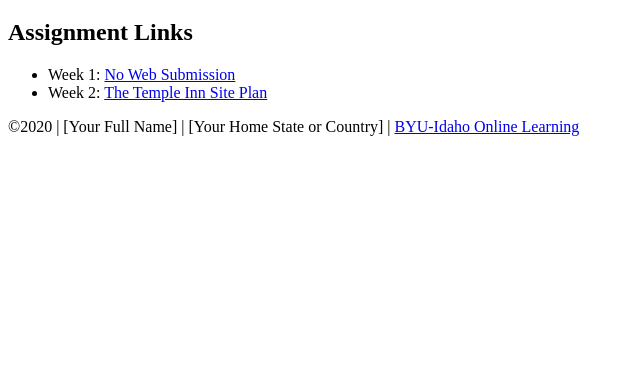
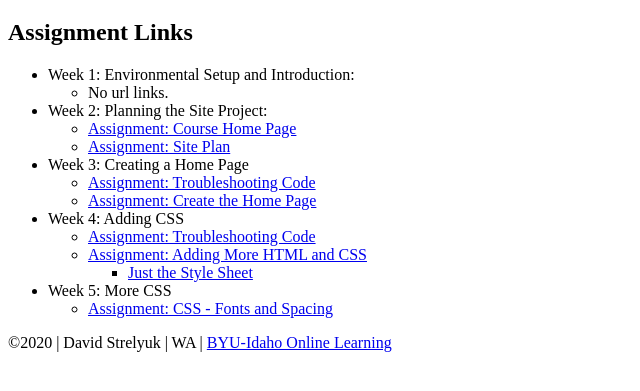
Before and after one commit to dv1651st/dv1651st.github.io, a plain HTML site: page index.html in a window 1280 px wide. Shown: the part 61-452 px from the top of the page, without its empty margins (0-640 px from the left). Drawn offline with Linux system fonts and the light colour scheme.

Commit message:
I goofed up for 5 weeks and now I'm ungoofing up

```diff
--- a/index.html
+++ b/index.html
@@ -12,12 +12,44 @@
       <main>
         <h2>Assignment Links</h2>
         <ul>
-          <li>Week 1: <a href="#">No Web Submission</a></li>
-          <li>Week 2: <a href="site-plan.html">The Temple Inn Site Plan</a></li>
+          <li>Week 1: Environmental Setup and Introduction: </li>
+          <ul>
+              <li>
+                  No url links.
+              </li>
+          </ul>
+          <li>Week 2: Planning the Site Project: </li>
+          <ul>
+            <li><a href="index.html"> Assignment: Course Home Page </a></li>
+            <li><a href="site-plan.html"> Assignment: Site Plan </a></li>
+          </ul>
+          <li>Week 3: Creating a Home Page </li>
+          <ul>
+            <li><a href="fixedhtml.html"> Assignment: Troubleshooting Code </a></li>
+            <li><a href="project/index.html"> Assignment: Create the Home Page </a></li>
+           </ul>
+          <li>Week 4: Adding CSS </li>
+          <ul>
+            <li><a href="fixedhtml.html"> Assignment: Troubleshooting Code </a></li>
+            <li><a href="project/index.html"> Assignment: Adding More HTML and CSS </a></li>
+            <ul><li><a href="project/css/style.css"> Just the Style Sheet </a></li></ul>
+           </ul>
+          <li>Week 5: More CSS </li>
+          <ul>
+            <li><a href="project/index.html"> Assignment: CSS - Fonts and Spacing </a></li>
+          </ul>
+          <!--<li>Week 6: CSS Layout </li>
+          <ul>
+            <li></li>
+          </ul>
+          <li>Week 7: Finishing the Home Page </li>
+          <ul>
+            <li></li>
+          </ul>-->
         </ul>
       </main>
       <footer>
-        &copy;2020 | [Your Full Name] | [Your Home State or Country] | <a href="https://www.byui.edu/online" target="_blank">BYU-Idaho Online Learning</a>
+        &copy;2020 | David Strelyuk | WA | <a href="https://www.byui.edu/online" target="_blank">BYU-Idaho Online Learning</a>
       </footer>
 </body>
 </html>
```
Also changed, not shown: css/site-plan.css (renamed from project/css/site-plan.css), images/logo.svg (added), images/wireframe.png (added), project/images/facebook-icon.svg (renamed from project/images/facebook icon.svg), project/images/logo.png (deleted), project/images/myspace-logo.svg (renamed from project/images/myspace logo.svg), project/images/twitter-icon.svg (renamed from project/images/twitter icon.svg), project/index.html (added), site-plan.html (renamed from project/site-plan.html).
